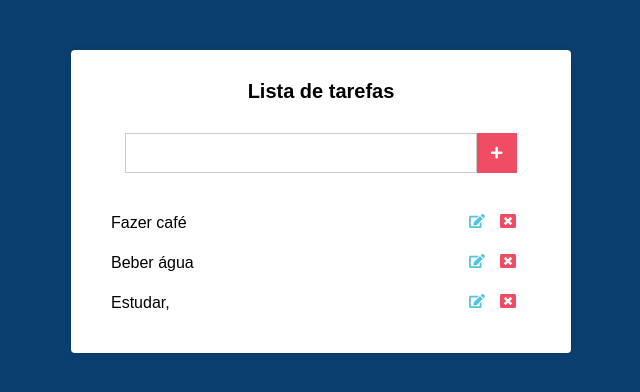
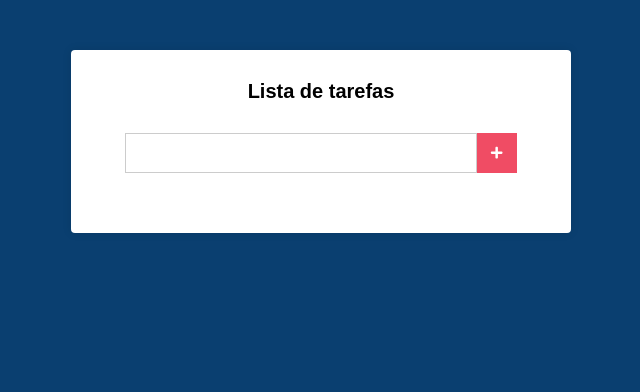
Before and after one commit to ArturCarvalho0/lista-tarefas, a React (Create React App) app: page / in a window 1280 px wide. Shown: the top 392 px of the page, without its empty margins (319-959 px from the left). Built offline with nearby package versions, Linux system fonts and the light colour scheme.

Commit message:
Adicionando tarefas

```diff
--- a/src/components/Main.css
+++ b/src/components/Main.css
@@ -46,7 +46,7 @@
   align-items: center;
   justify-content: space-between;
   padding: 10px;
-  transition : all 600ms;
+  transition: all 600ms;
 }
 
 .tarefas li:hover {
@@ -72,3 +72,8 @@
   cursor: pointer;
   transition: all 600ms;
 }
+
+.tarefas li span {
+  display: flex;
+  align-items: center;
+}
--- a/src/components/Main.js
+++ b/src/components/Main.js
@@ -6,11 +6,21 @@
 export default class Main extends Component {
   state = {
     novaTarefa: '',
-    tarefas: [
-      'Fazer café',
-      'Beber água',
-      'Estudar,',
-    ],
+    tarefas: [],
+  };
+
+  handleSubmit = (e) => {
+    e.preventDefault();
+    const { tarefas } = this.state;
+    let { novaTarefa } = this.state;
+    novaTarefa = novaTarefa.trim();
+
+    if (tarefas.indexOf(novaTarefa) !== -1) return;
+
+    const novasTarefas = [...tarefas];
+    this.setState({
+      tarefas: [...novasTarefas, novaTarefa],
+    });
   };
 
   handleChange = (e) => {
@@ -25,7 +35,7 @@
     return (
       <div className="main">
         <h1>Lista de tarefas</h1>
-        <form action="#" className="form">
+        <form onSubmit={this.handleSubmit} action="#" className="form">
           <input onChange={this.handleChange} type="text" value={novaTarefa} />
           <button type="submit">
             <FaPlus />
@@ -37,10 +47,10 @@
             tarefas.map((tarefa) => (
               <li key={tarefa}>
                 {tarefa}
-                <div>
+                <span>
                   <FaEdit className="edit" />
                   <FaWindowClose className="delete" />
-                </div>
+                </span>
               </li>
             ))
           }
```
